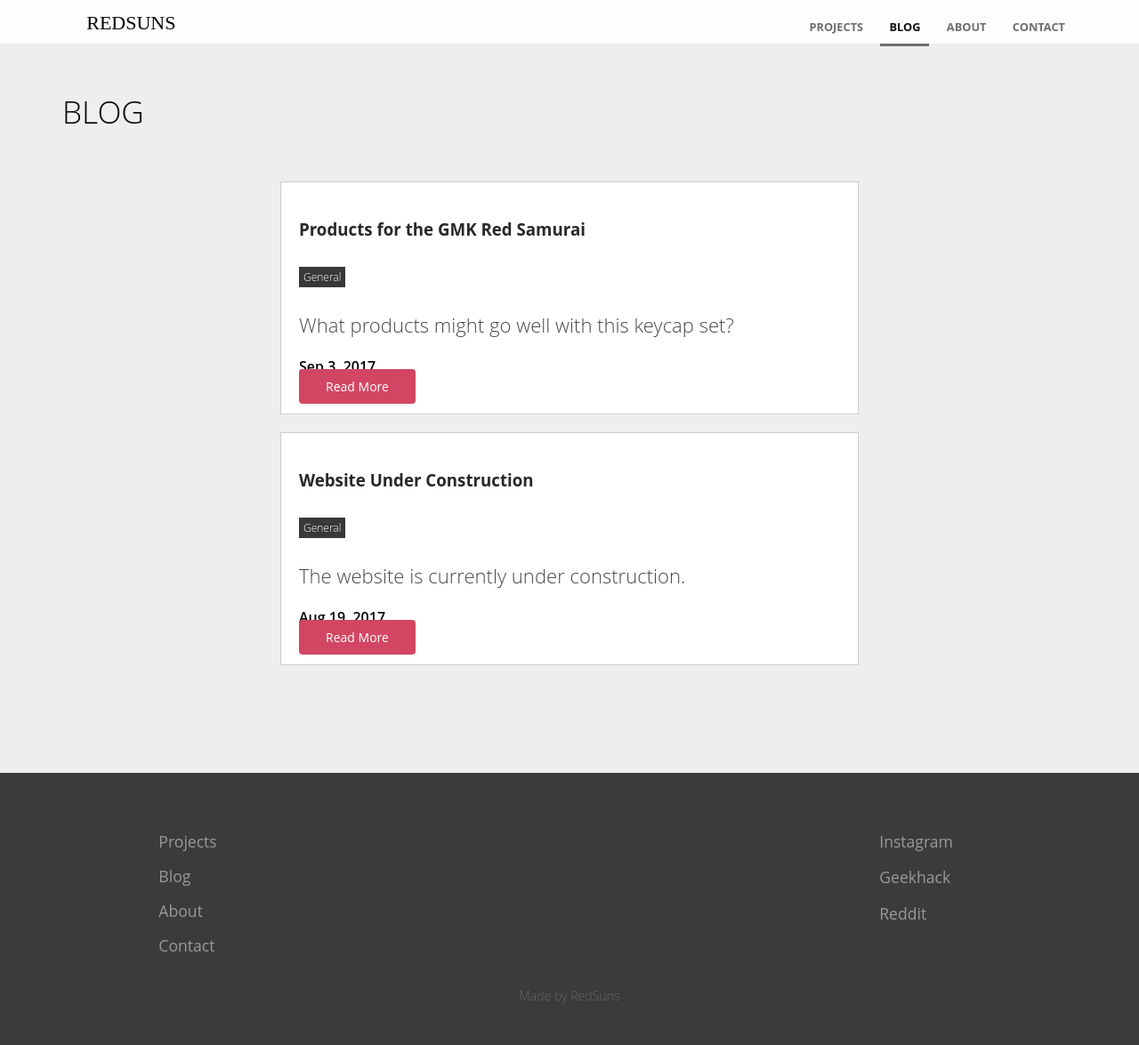
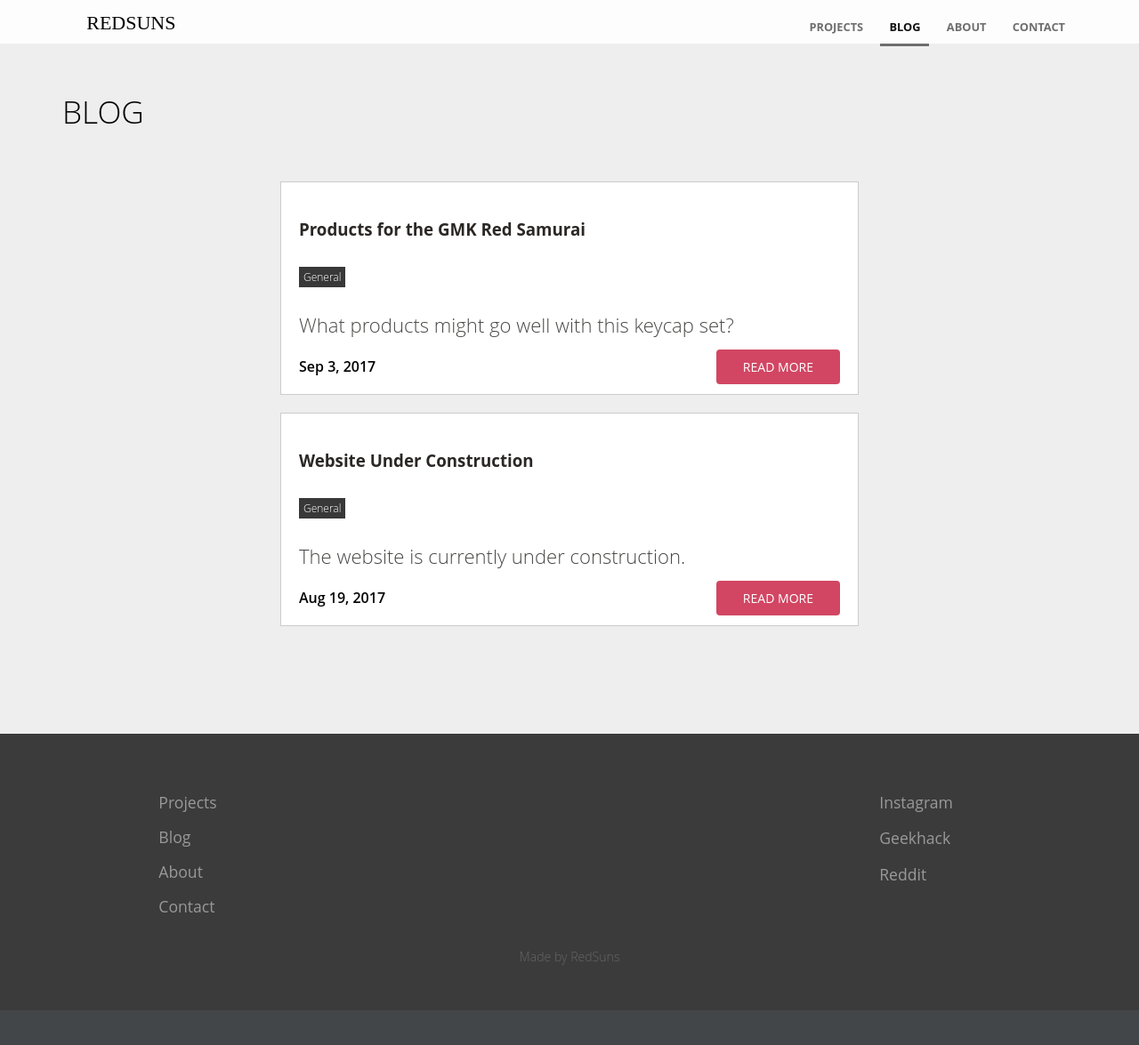
Before and after one commit to RedSunsRMK/redsunsrmk.github.io, a Jekyll site: the page built from blog/index.html, in a window 1280 px wide and 1180 px high. Shown: the top 1175 px of the window at 89% size. Built offline with Jekyll 4.4.1, drawn with Linux system fonts in a browser that asks for light colours; the list of posts is cut into pages by our own code.

Commit message:
Update list-posts.html

```diff
--- a/_includes/list-posts.html
+++ b/_includes/list-posts.html
@@ -5,7 +5,7 @@
 		<div class="post-content">
 			{{ post.excerpt }}
 			<span class="post-date">{{ post.date | date: "%b %-d, %Y" }}</span>
-			<div class="button"><a href="{% include relative-src.html src=post.url %}">Read More</a></div>
+			<div class="button" style="float:right;"><a href="{% include relative-src.html src=post.url %}">READ MORE</a></div>
 		</div>
 	</li>
 {% endfor %}
```
